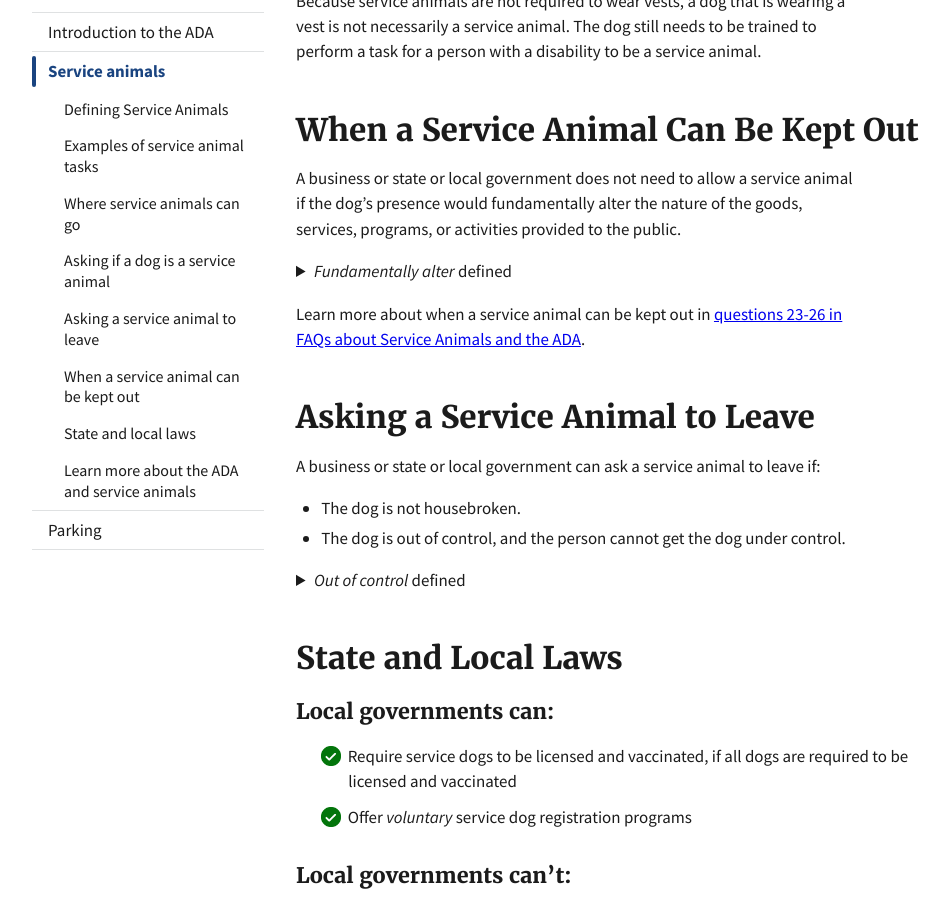
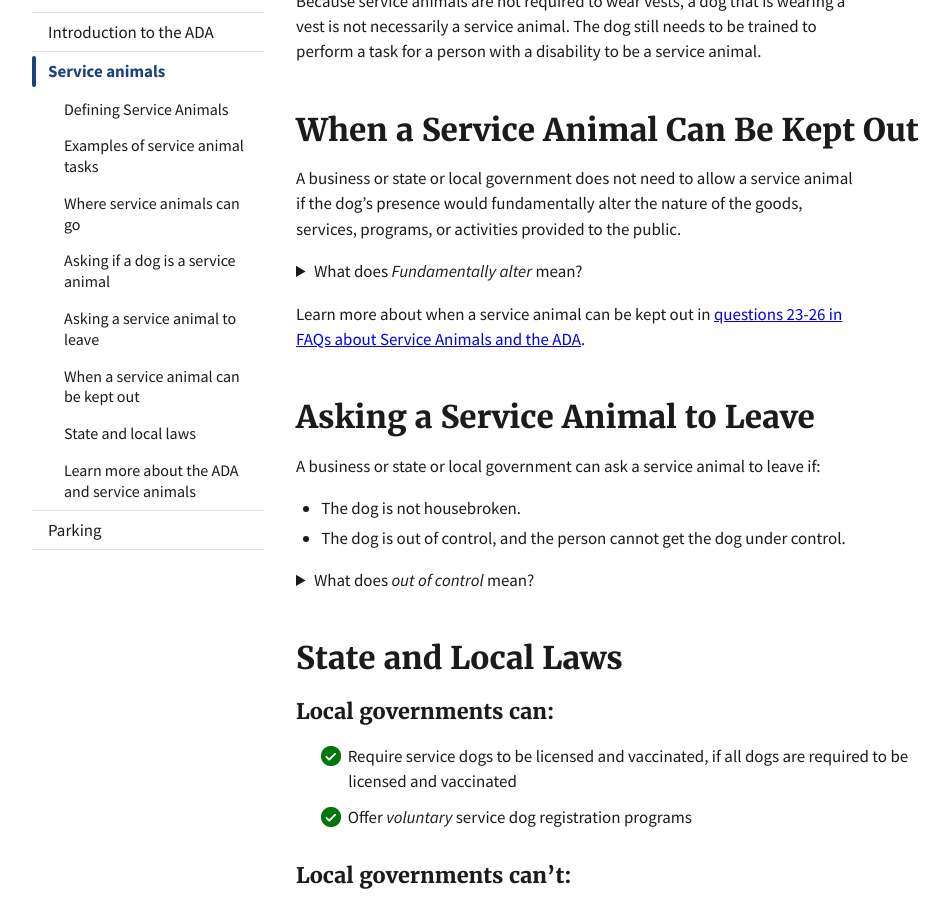
Before and after one commit to 18F/ada-sandbox, a Jekyll site: the page built from pages/service-animals.md, in a window 1280 px wide and 900 px high, scrolled down 3041 px. Shown: the whole window, without its empty margins (128-1077 px from the left). Built offline with Jekyll 4.4.1, drawn with Linux system fonts in a browser that asks for light colours.

Commit message:
Question format for details

```diff
--- a/pages/service-animals.md
+++ b/pages/service-animals.md
@@ -120,7 +120,7 @@ Because service animals are not required to wear vests, a dog that is wearing a
 A business or state or local government does not need to allow a service animal if the dog’s presence would fundamentally alter the nature of the goods, services, programs, or activities provided to the public.
 
 <details>
-    <summary><dfn><i>Fundamentally alter</i></dfn> defined</summary>
+    <summary>What does <dfn><i>Fundamentally alter</i></dfn> mean?</summary>
        In most settings, a service animal will not fundamentally alter the situation. But in some settings, a service dog could change the nature of the service or program. For example, it may be appropriate to keep a service animal out of an operating room or burn unit where the animal’s presence could compromise a sterile environment. But in general, service animals cannot be restricted from other areas of the hospital where patients or members of the public can go.
 </details>
 
@@ -134,7 +134,7 @@ A business or state or local government can ask a service animal to leave if:
 - The dog is out of control, and the person cannot get the dog under control.
 
 <details>
-    <summary><dfn><i>Out of control</i></dfn> defined</summary>
+    <summary>What does <dfn><i>out of control</i></dfn> mean?</summary>
       Learn more in <a href="https://www.ada.gov/regs2010/service_animal_qa.html#exc">Question 27 in <cite>FAQs about Service Animals and the ADA</cite></a>.
 </details>
 
```
